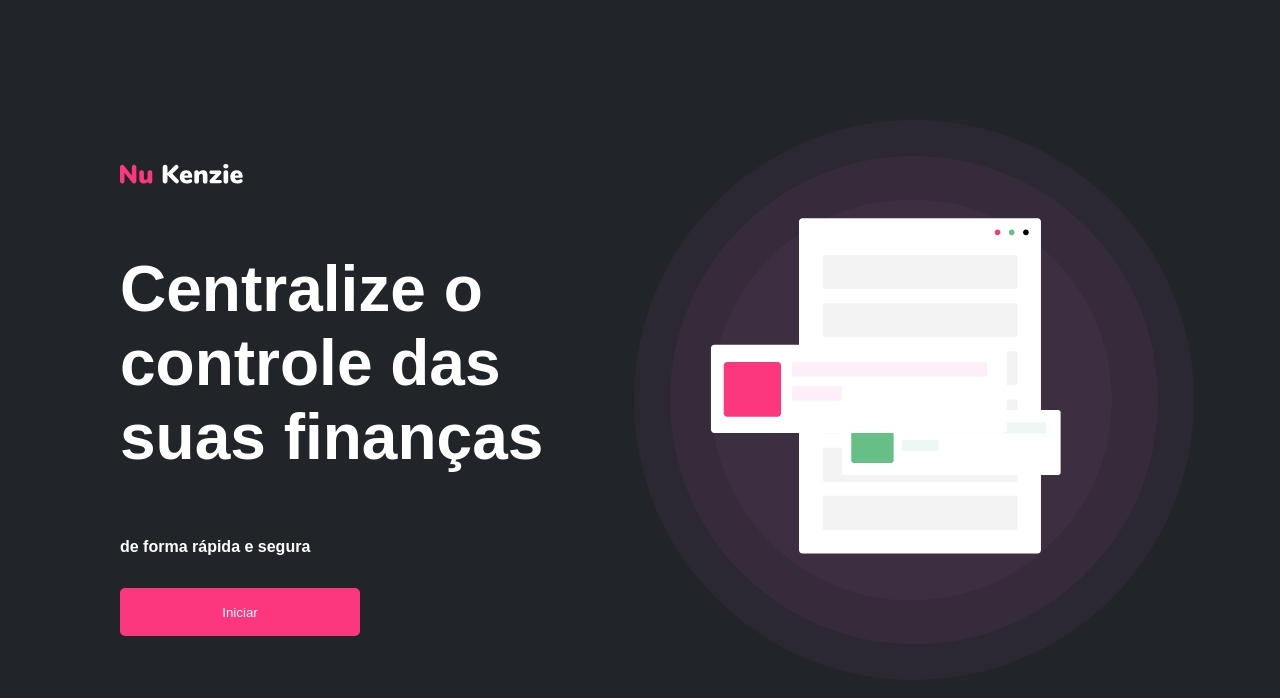
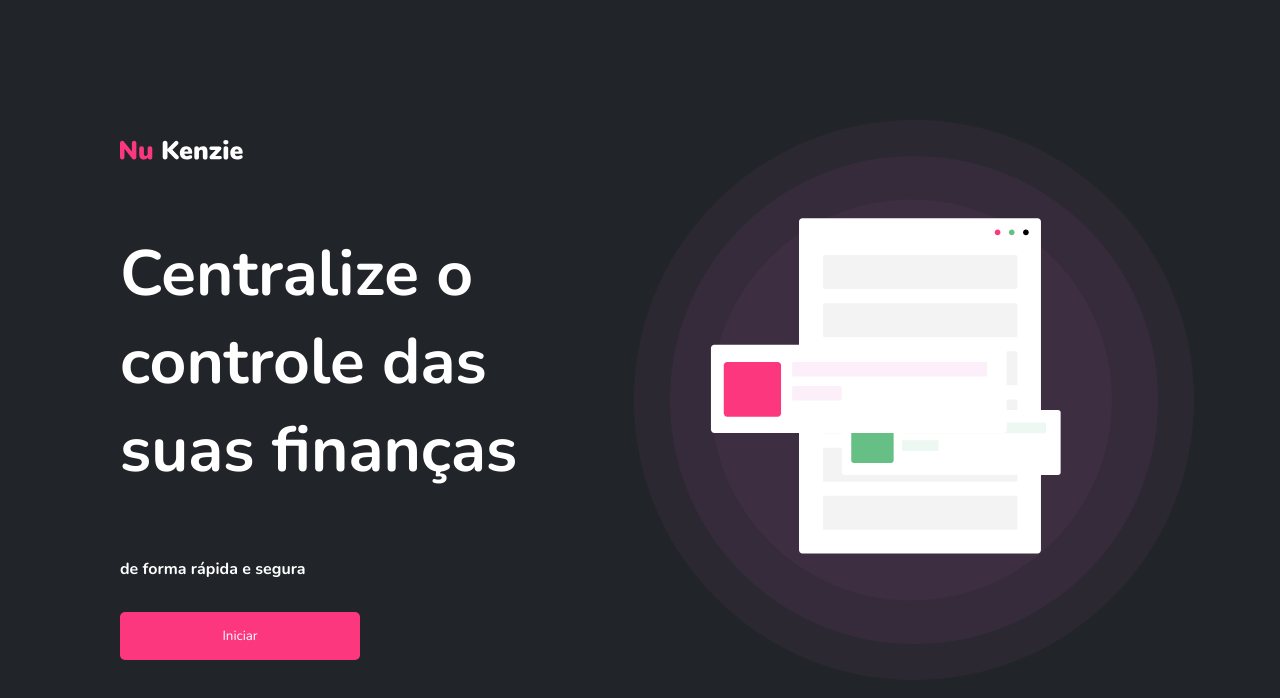
Before and after one commit to isabelpaiva/nukenzie, a React (Vite) app in the folder nukenzie/: page / in a window 1280 px wide. Shown: the top 698 px of the page. Built offline with nearby package versions, Linux system fonts and the light colour scheme.

Commit message:
alterations

```diff
--- a/nukenzie/index.html
+++ b/nukenzie/index.html
@@ -3,6 +3,12 @@
   <head>
     <meta charset="UTF-8" />
     <link rel="icon" type="image/svg+xml" href="/vite.svg" />
+    <link rel="preconnect" href="https://fonts.googleapis.com" />
+    <link rel="preconnect" href="https://fonts.gstatic.com" crossorigin />
+    <link
+      href="https://fonts.googleapis.com/css2?family=Nunito:wght@300;400;700;800&display=swap"
+      rel="stylesheet"
+    />
     <meta name="viewport" content="width=device-width, initial-scale=1.0" />
     <title>Vite + React</title>
   </head>
--- a/nukenzie/src/components/Form/Form.jsx
+++ b/nukenzie/src/components/Form/Form.jsx
@@ -40,9 +40,9 @@
       <label>Valor</label>
       <div className="container-value">
         <input
-          placeholder="1                 R$"
+          placeholder="1                             R$"
           className="input-value"
-          type="text"
+          type="number"
           value={formData.content}
           onChange={(event) =>
             setFormData({ ...formData, content: event.target.value })
--- a/nukenzie/src/pages/HomePage/index.css
+++ b/nukenzie/src/pages/HomePage/index.css
@@ -45,8 +45,6 @@
     width: 100vw;
     align-items: center;
     justify-content: center;
-    align-self: cenremter;
-    padding: 5rem 0;
   }
 
   .container-home > div > h1 {
```
